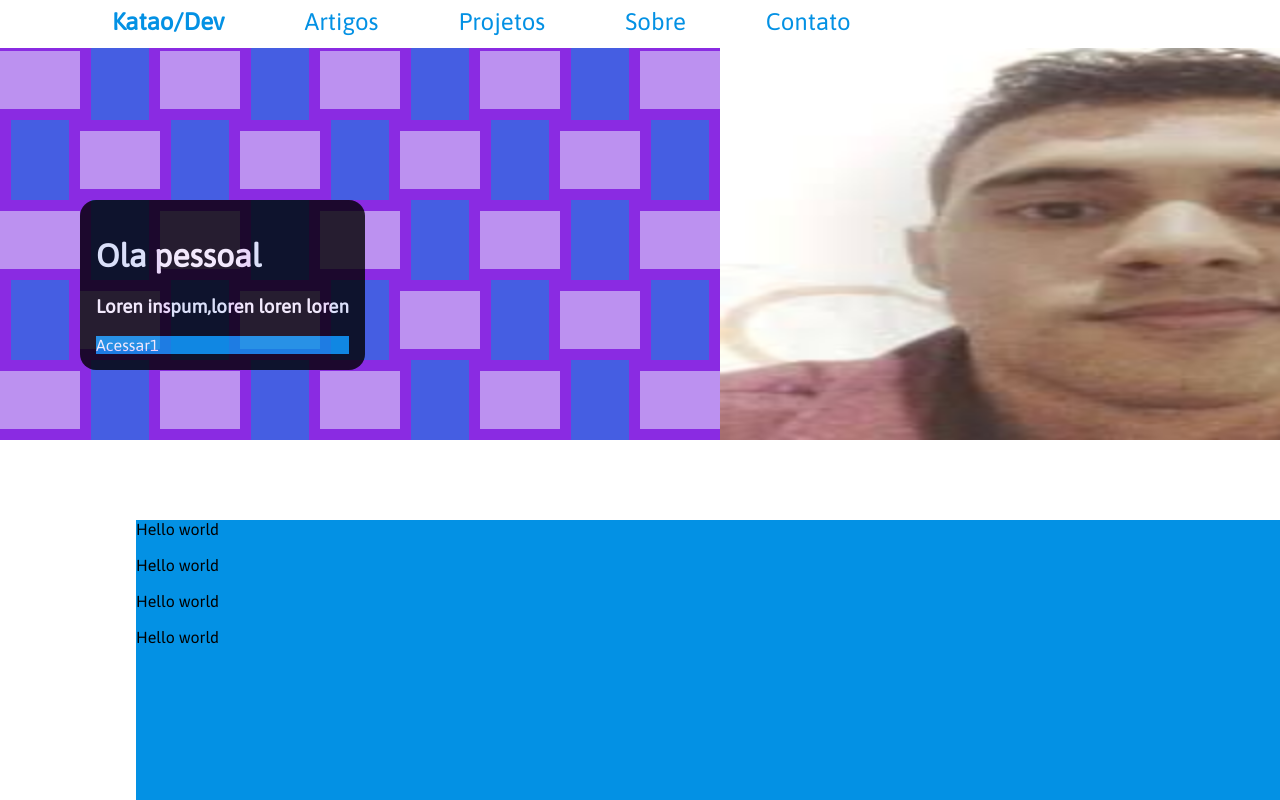
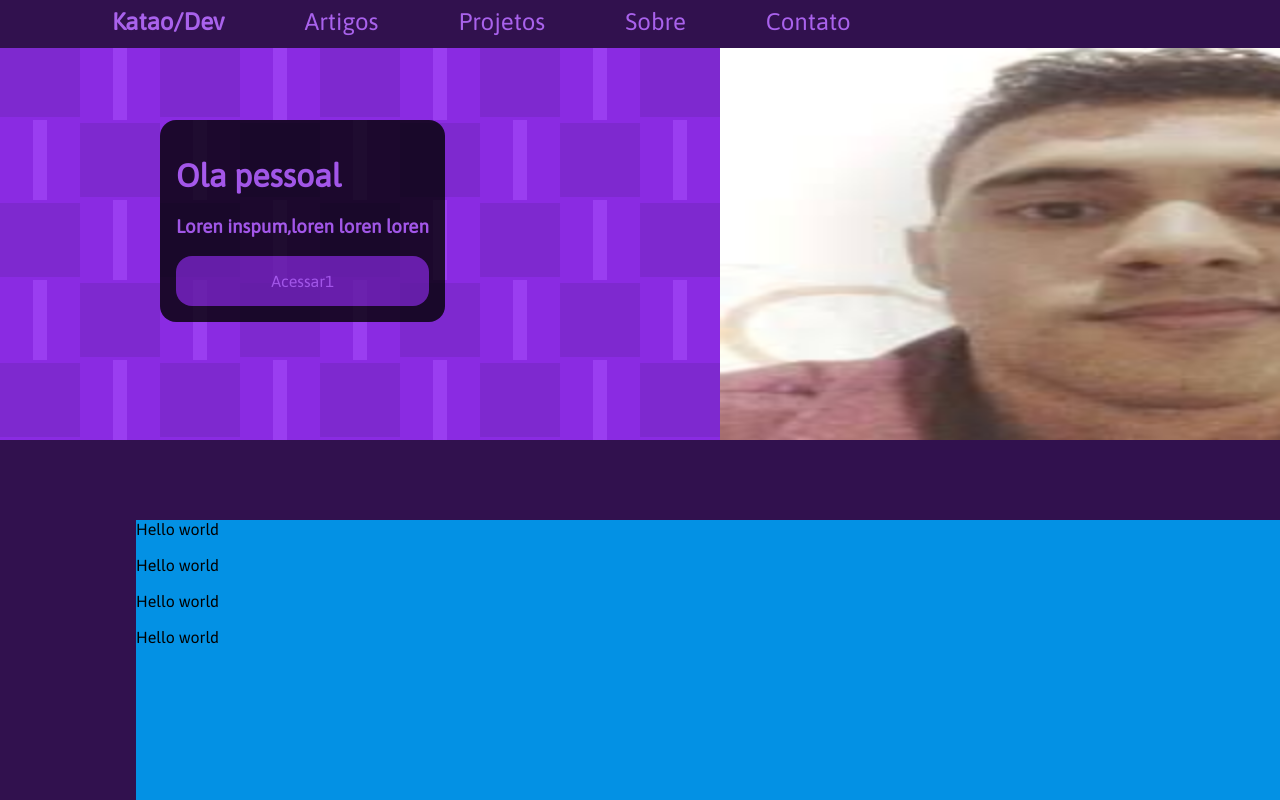
Before and after one commit to FelipeKatao/kataoDev, a React (Create React App) app in the folder kataodev/: page / in a window 1280 px wide. Shown: the top 800 px of the page. Built offline with nearby package versions, Linux system fonts and the light colour scheme.

Commit message:
updfate theme

```diff
--- a/kataodev/src/CSS/App.css
+++ b/kataodev/src/CSS/App.css
@@ -2,10 +2,11 @@
 body{
   overflow-x: hidden;
   font-family: 'Asap', sans-serif;
+  background-color: #31114e;
 }
 #menu{
   z-index: 99;
-  background-color: #FFF;
+  background-color: #31114e;
   width: 100%;
   position: fixed;
   height: 6vh;
@@ -18,7 +19,7 @@ body{
   float: left;
   padding-left: 10vh;
   list-style: none;
-  color: #0391e4;
+  color: #a962ec;
   margin-top: 1vh;
   font-size: 3vh;
   text-align: center;
@@ -28,7 +29,7 @@ body{
 /*Component Banner*/
 .banner{
   margin-top: 4vh;
-  background-color: blueviolet;
+  background-color: #8a2be2;
   position: absolute;
   width: 100%;
   right: 0;
@@ -37,9 +38,9 @@ body{
 .textBanner{
   position: relative;
   float: left;
-  margin-left: 10vh;
-  margin-top: 20vh;
-  color: #FFF;
+  margin-left: 20vh;
+  margin-top: 10vh;
+  color: #a962ec;
   z-index: 40;
   background-color: black;
   opacity: 0.8;
@@ -47,7 +48,10 @@ body{
   border-radius: 2vh;
 }
 .btbanner{
-  background-color: #0391e4;
+  background-color: #5f1c9e;
+  border-radius: 2vh;
+  padding: 2vh;
+  text-align: center;
 }
 #imgsBanner{
   margin-left: 90vh;
@@ -90,15 +94,15 @@ body{
   z-index: 4;
 }
 .shapeAlice{
-  background-color: aliceblue;
+  background-color:  #7528bd;
   animation-name: rotatesInvert;
-  animation-duration: 4s;
+  animation-duration: 8s;
   animation-iteration-count: infinite;
 
 }
 .ShapeBlue{
-  background-color: #0391e4;
+  background-color:  #ac53ff;
   animation-name: rotates;
-  animation-duration: 4s;
+  animation-duration: 8s;
   animation-iteration-count: infinite;
 }
```
